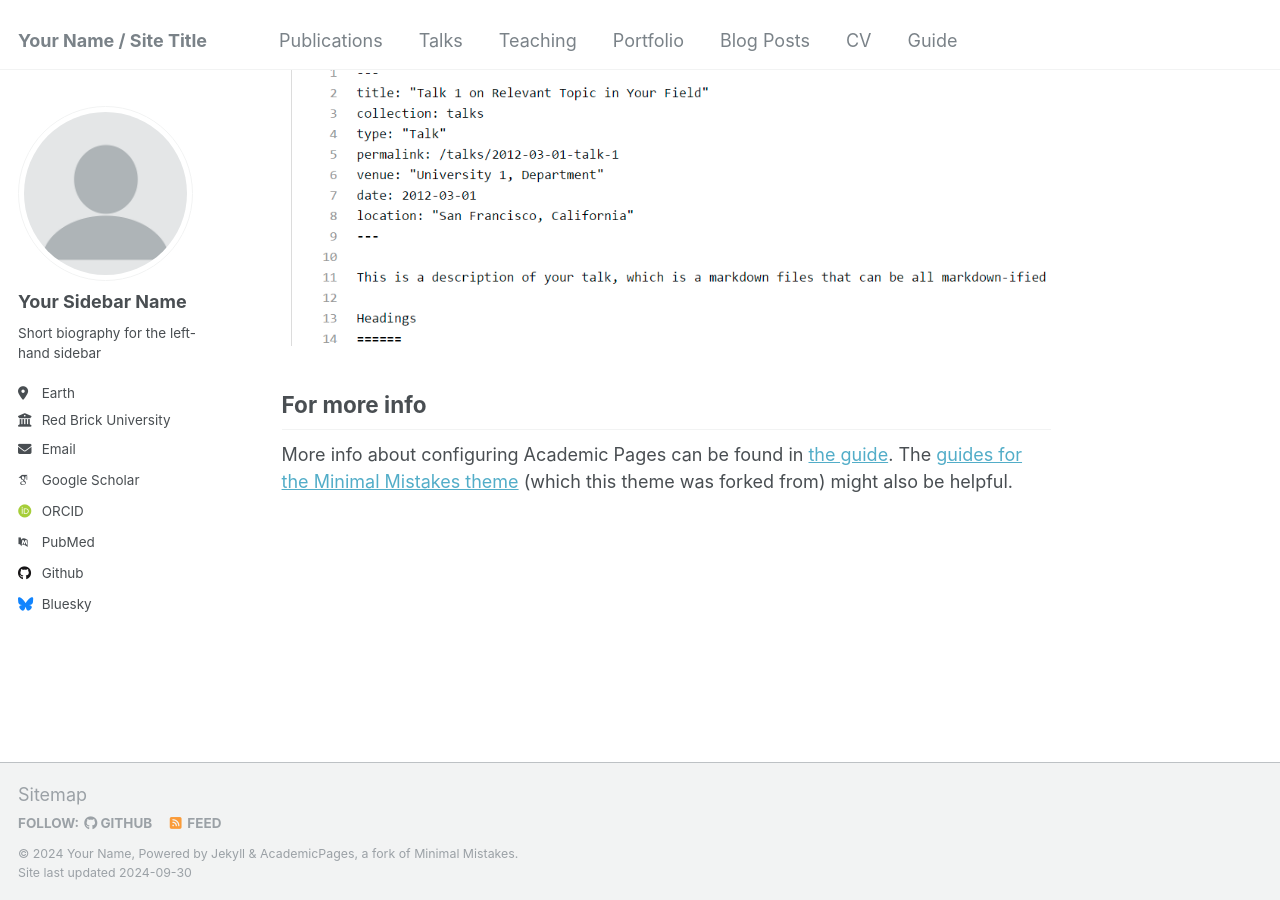
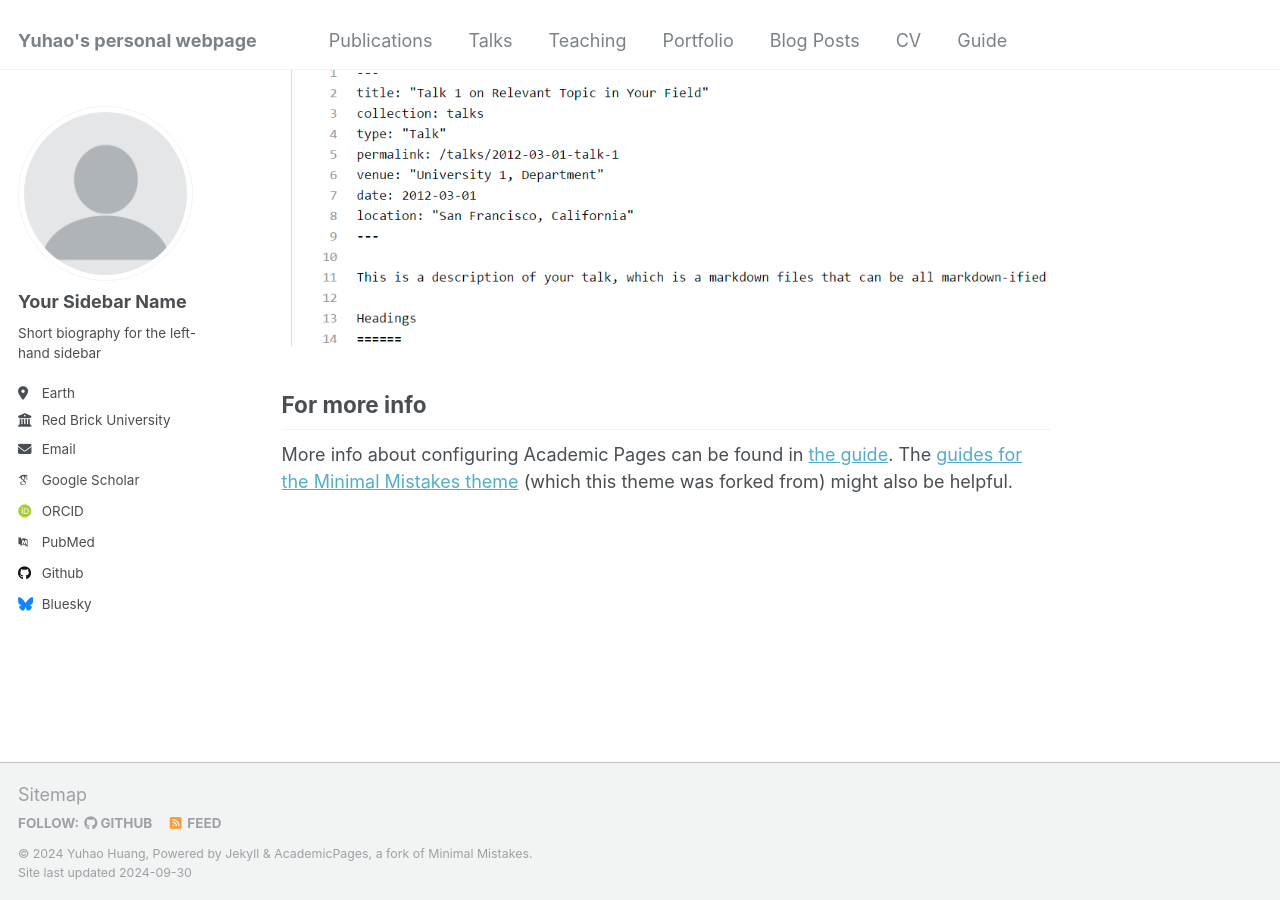
Before and after one commit to Hyh2001/Hyh2001.github.io, a Jekyll site: the page built from _pages/about.md, in a window 1280 px wide and 900 px high, scrolled down 2643 px. Built offline with Jekyll 4.4.1, drawn with Linux system fonts in a browser that asks for light colours; some web fonts are replaced.

Commit message:
Update _config.yml

```diff
--- a/_config.yml
+++ b/_config.yml
@@ -8,13 +8,13 @@
 
 # Basic Site Settings
 locale                   : "en-US"
-title                    : "Your Name / Site Title"
+title                    : "Yuhao's personal webpage"
 title_separator          : "-"
-name                     : &name "Your Name"
+name                     : &name "Yuhao Huang"
 description              : &description "personal description"
-url                      : https://academicpages.github.io # the base hostname & protocol for your site e.g. "https://mmistakes.github.io"
+url                      : https://Hyh2001.github.io # the base hostname & protocol for your site e.g. "https://mmistakes.github.io"
 baseurl                  : "" # the subpath of your site, e.g. "/blog"
-repository               : "academicpages/academicpages.github.io"
+repository               : "Hyh2001/Hyh2001.github.io"
 
 # Site Author - The following control what appear as part of the author content on the side bar.
 #               If a field is blank the icon and link will not appear, otherwise it will be shown.
```
